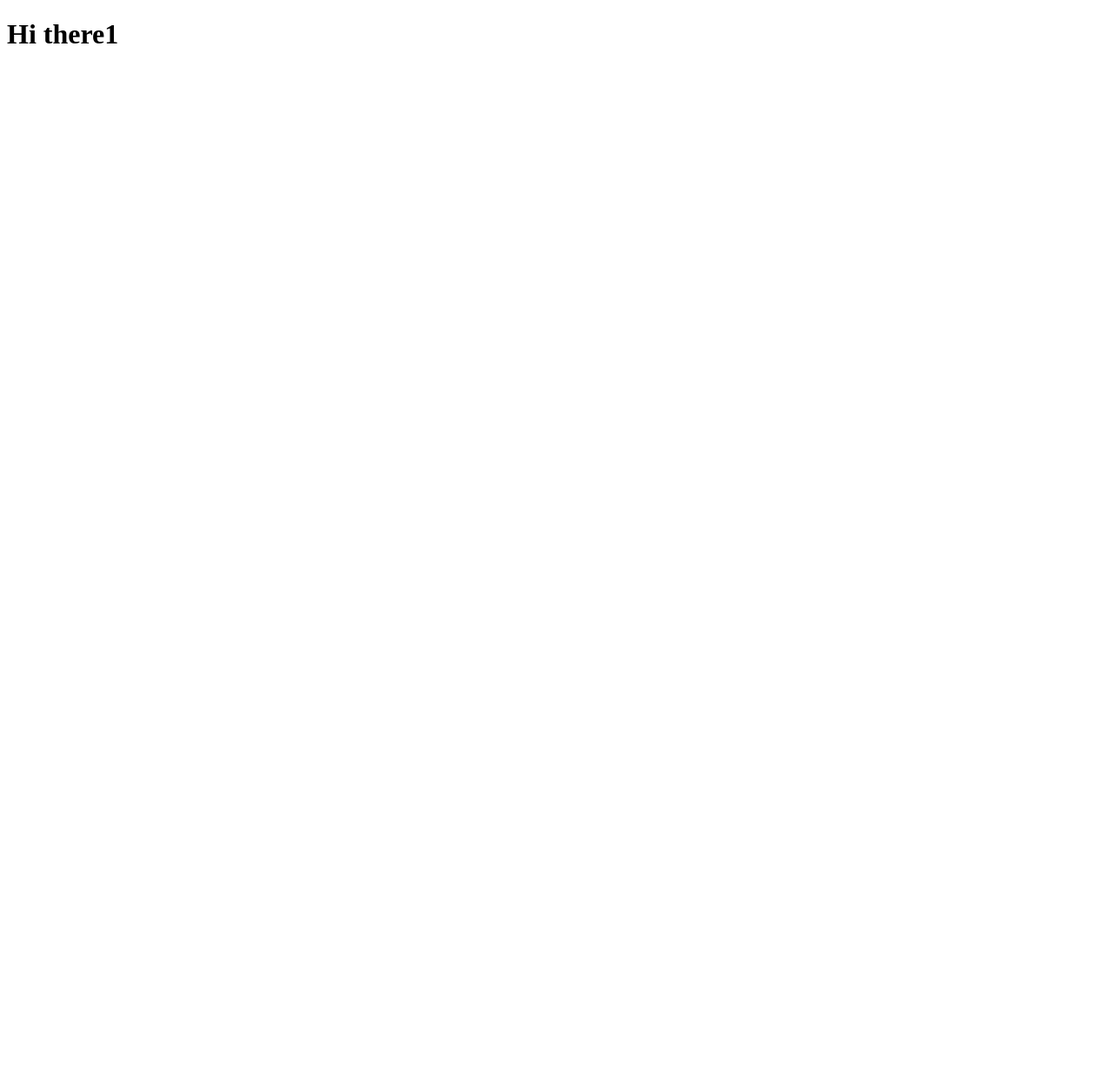
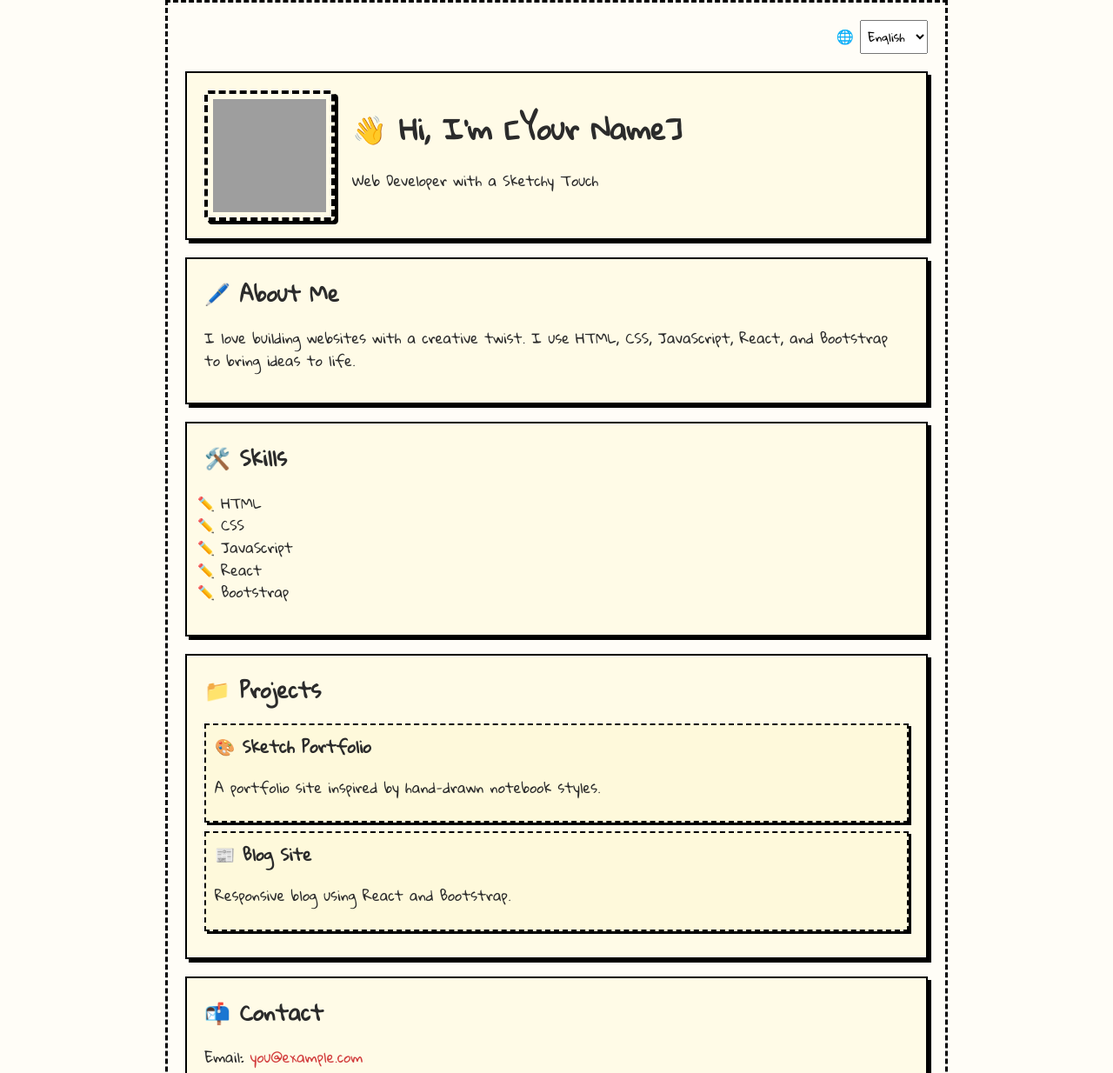
Before and after one commit to Andreydci/portfolio, a plain HTML site: page index.html in a window 1280 px wide. Shown: the top 1234 px of the page at 87% size. Before the commit the page ends 800 px from the top, so only its background shows below. Drawn offline with Linux system fonts and the light colour scheme; grey boxes are pictures that could not be loaded.

Commit message:
skillet1

```diff
--- a/index.html
+++ b/index.html
@@ -1,11 +1,70 @@
 <!DOCTYPE html>
 <html lang="en">
 <head>
-    <meta charset="UTF-8">
-    <meta name="viewport" content="width=device-width, initial-scale=1.0">
-    <title>Document</title>
+  <meta charset="UTF-8" />
+  <meta name="viewport" content="width=device-width, initial-scale=1.0"/>
+  <title>My Sketch Portfolio</title>
+  <link rel="icon" href="favicon/favicon.ico" />
+  <link rel="stylesheet" href="style.css" />
+  <link href="https://fonts.googleapis.com/css2?family=Gloria+Hallelujah&display=swap" rel="stylesheet">
 </head>
 <body>
-    <h1>Hi there1</h1>
+  <div class="language-selector">
+    <label for="language">🌐</label>
+    <select id="language">
+      <option value="en">English</option>
+      <option value="de">Deutsch</option>
+    </select>
+  </div>
+
+  <header>
+  <div class="header-content">
+    <img src="/images/me pencil drawn.png" alt="Photo of me" class="profile-image" />
+    <div class="text-block">
+      <h1 id="intro-title">👋 Hi, I'm [Your Name]</h1>
+      <p class="tagline" id="intro-tagline">Web Developer with a Sketchy Touch</p>
+    </div>
+  </div>
+</header>
+
+
+  <section id="about">
+    <h2 id="about-title">🖊️ About Me</h2>
+    <p id="about-text">I love building websites with a creative twist. I use HTML, CSS, JavaScript, React, and Bootstrap to bring ideas to life.</p>
+  </section>
+
+  <section id="skills">
+    <h2 id="skills-title">🛠️ Skills</h2>
+    <ul>
+      <li>HTML</li>
+      <li>CSS</li>
+      <li>JavaScript</li>
+      <li>React</li>
+      <li>Bootstrap</li>
+    </ul>
+  </section>
+
+  <section id="projects">
+    <h2 id="projects-title">📁 Projects</h2>
+    <div class="project-card">
+      <h3 id="project1-title">🎨 Sketch Portfolio</h3>
+      <p id="project1-desc">A portfolio site inspired by hand-drawn notebook styles.</p>
+    </div>
+    <div class="project-card">
+      <h3 id="project2-title">📰 Blog Site</h3>
+      <p id="project2-desc">Responsive blog using React and Bootstrap.</p>
+    </div>
+  </section>
+
+  <section id="contact">
+    <h2 id="contact-title">📬 Contact</h2>
+    <p id="contact-text">Email: <a href="mailto:you@example.com">you@example.com</a></p>
+  </section>
+
+  <footer>
+    <p id="footer-text">&copy; 2025 [Your Name]</p>
+  </footer>
+
+  <script src="script.js"></script>
 </body>
 </html>
--- a/style.css
+++ b/style.css
@@ -0,0 +1,87 @@
+body {
+  font-family: 'Gloria Hallelujah', cursive;
+  background-color: #fffdf7;
+  color: #2b2b2b;
+  padding: 20px;
+  line-height: 1.6;
+  max-width: 900px;
+  margin: auto;
+  border: 3px dashed #000;
+}
+
+* {
+  box-sizing: border-box;
+}
+
+
+header, section, footer {
+  border: 2px solid #000;
+  padding: 20px;
+  margin: 20px 0;
+  box-shadow: 4px 4px 0 #000;
+  background-color: #fffbe7;
+}
+
+h1, h2, h3 {
+  margin-top: 0;
+}
+
+ul {
+  list-style-type: '✏️ ';
+  padding-left: 1.2em;
+}
+
+.project-card {
+  border: 2px dashed #000;
+  padding: 10px;
+  margin-bottom: 10px;
+  background-color: #fef9db;
+  box-shadow: 3px 3px 0 #000;
+}
+
+a {
+  color: #d23d3d;
+  text-decoration: none;
+}
+
+a:hover {
+  text-decoration: underline;
+}
+
+footer {
+  text-align: center;
+}
+
+.language-selector {
+  text-align: right;
+  margin-bottom: 10px;
+}
+
+select {
+  font-family: 'Gloria Hallelujah', cursive;
+  padding: 4px;
+}
+
+.header-content {
+  display: flex;
+  align-items: center;
+  gap: 20px;
+  flex-wrap: wrap;
+}
+
+.profile-image {
+  width: 150px;
+  height: 150px;
+  object-position: center 10%;
+  object-fit: cover;
+  border: 4px dashed #000;
+  border-radius: 3%;
+  box-shadow: 4px 4px 0 #000;
+  background-color: #fffbe7;
+  padding: 6px;
+  display: block;
+}
+
+.text-block {
+  flex: 1;
+}
```
Also changed, not shown: app.js (+51 -0 lines), favicon/about.txt (added), favicon/android-chrome-192x192.png (added), favicon/android-chrome-512x512.png (added), favicon/apple-touch-icon.png (added), favicon/favicon-16x16.png (added), favicon/favicon-32x32.png (added), favicon/favicon.ico (added), favicon/site.webmanifest (added), 1 other file.
